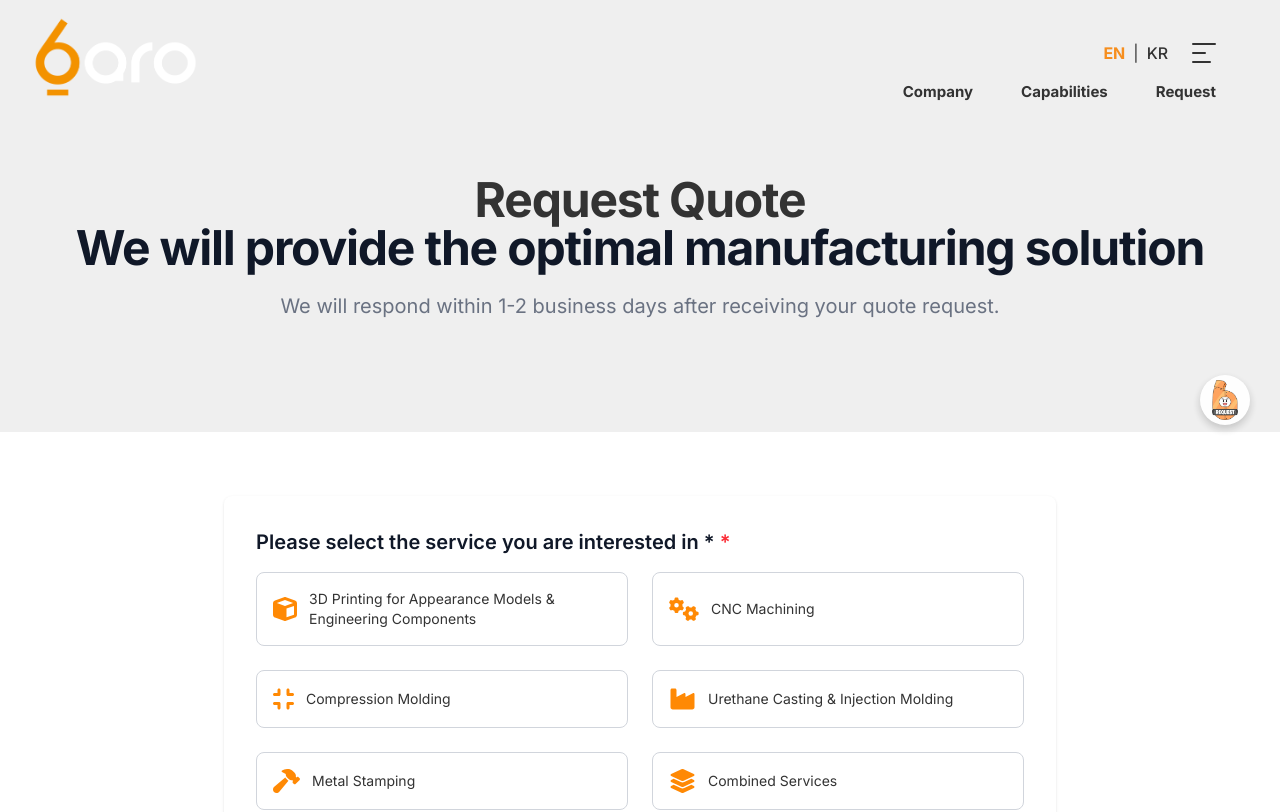
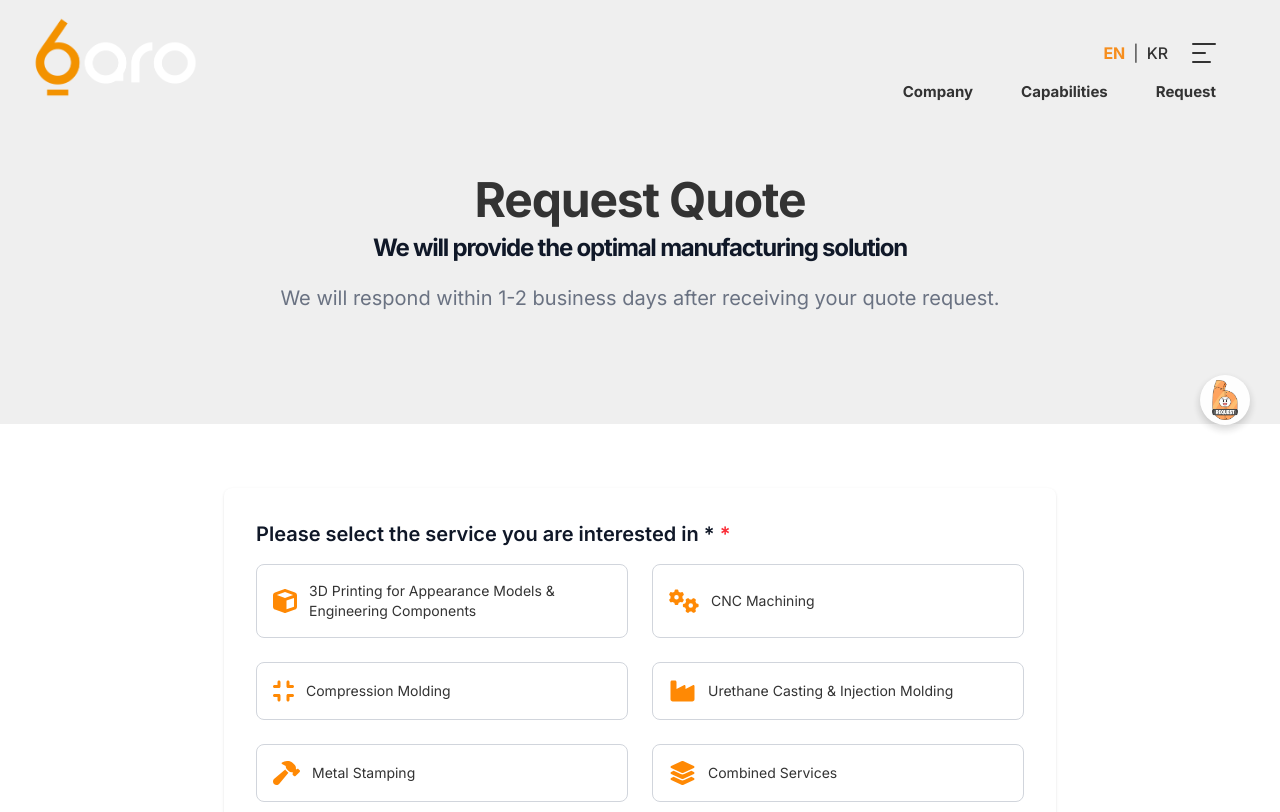
Before and after one commit to blue-0651/baro_studio, a Next.js app: page /quote in a window 1280 px wide. Shown: the top 812 px of the page. Built offline with nearby package versions, Linux system fonts and the light colour scheme.

Commit message:
대메뉴 글씨 조정

```diff
--- a/src/app/capabilities/page.tsx
+++ b/src/app/capabilities/page.tsx
@@ -57,7 +57,7 @@ export default function CapabilitiesPage() {
                 <span className="block" style={{ color: "#333333" }}>
                   {lang === 'kr' ? '핵심역량' : 'Our Capabilities'}
                 </span>
-                <span className="block text-custom">
+                <span className="block text-custom text-lg sm:text-xl md:text-2xl mt-2">
                   {lang === 'kr' ? '최고의 제조 서비스' : 'Manufacturing Excellence'}
                 </span>
               </h1>
--- a/src/app/quote/page.tsx
+++ b/src/app/quote/page.tsx
@@ -38,7 +38,7 @@ export default function Home() {
                                 <span className="block" style={{ color: "#333333" }}>
                                     {translations.pageTitle[lang]}
                                 </span>
-                                <span className="block text-custom">
+                                <span className="block text-custom text-lg sm:text-xl md:text-2xl mt-2">
                                     {translations.pageSubtitle[lang]}
                                 </span>
                             </h1>
```
